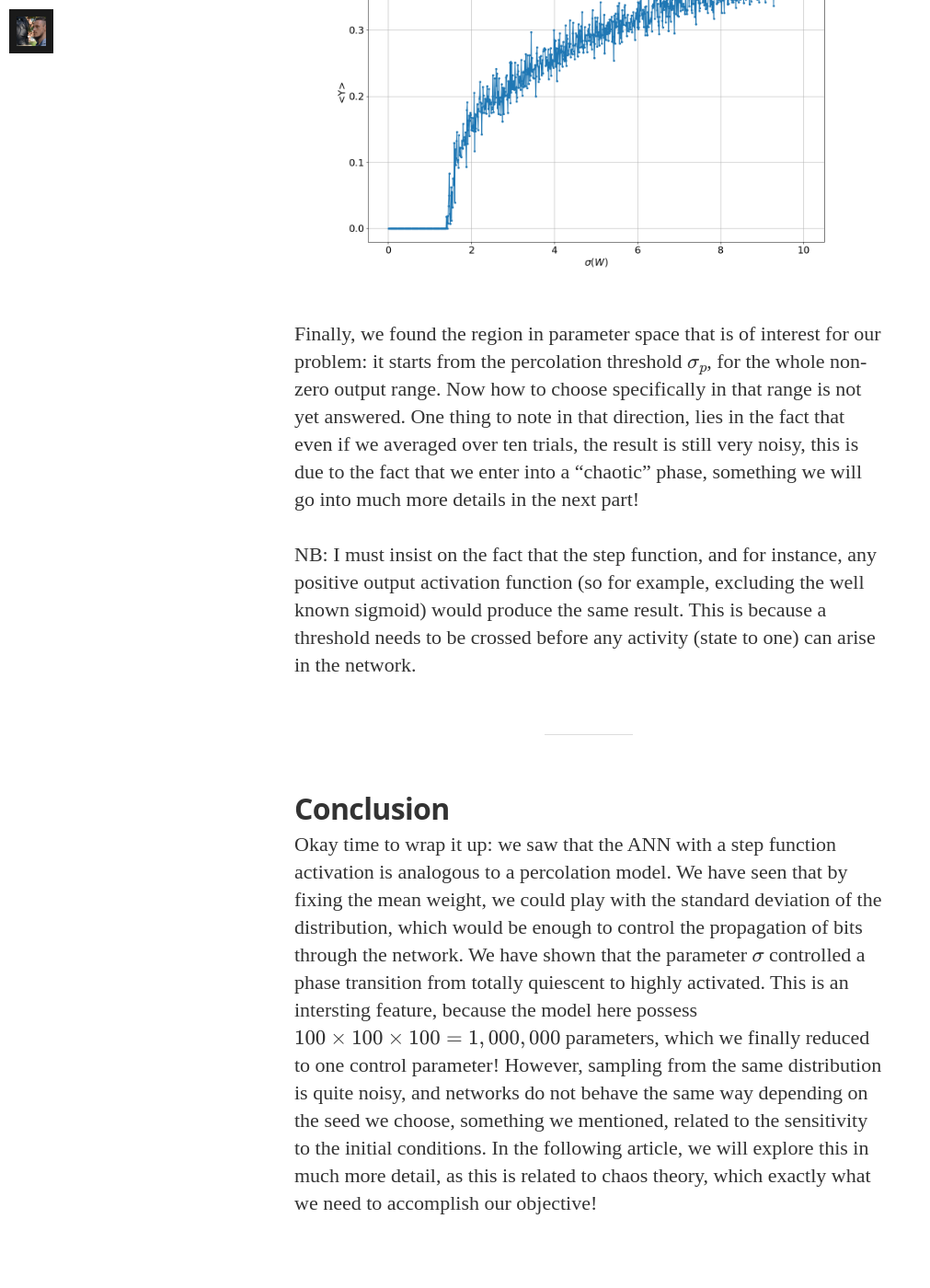
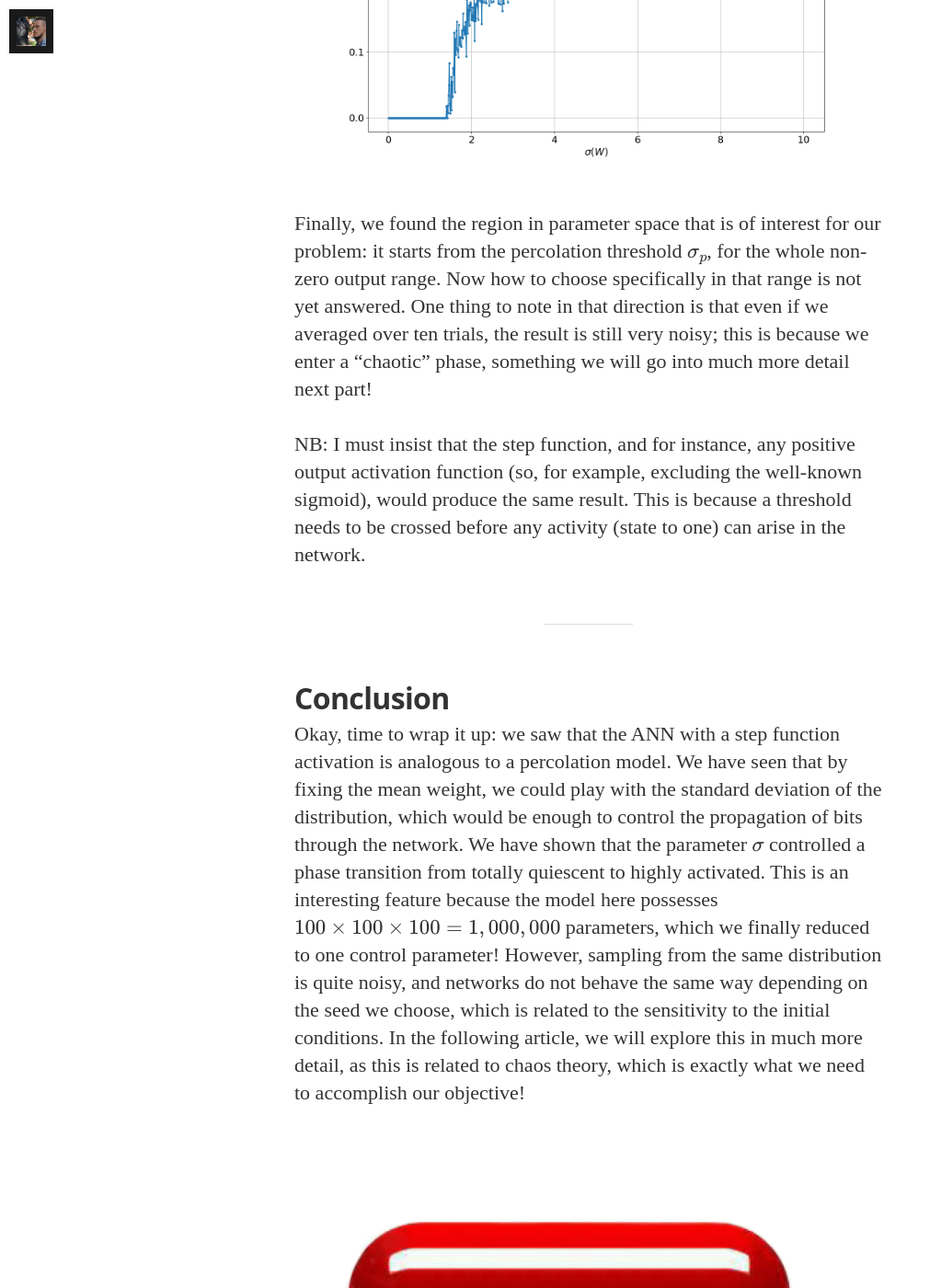
Before and after one commit to ManuNeuro/EmmanuelCalvet, a Jekyll site: the page built from _posts/2022-09-24-whitepaper-p2.md, in a window 1280 px wide and 1400 px high, scrolled down 8139 px. Shown: the whole window at 92% size, without its empty margins (0-1011 px from the left). Built offline with Jekyll 4.4.1, drawn with Linux system fonts in a browser that asks for light colours; nearby versions of some CDN libraries; some web fonts are replaced; formulas are drawn with MathJax 3; comment, search, counter and statistics services are not loaded; some of the changed text lies outside the part shown.

Commit message:
Finilize whitepaper p2

````diff
--- a/_posts/2022-09-24-whitepaper-p2.md
+++ b/_posts/2022-09-24-whitepaper-p2.md
@@ -6,7 +6,7 @@ comments: true
 image: /assets/article_images/2022-09-24-whitepaper-p2/whitepaper-cover.jpg
 ---
 
-In the previous [article](https://manuneuro.github.io/EmmanuelCalvet//quantum,/crypto/2022/09/01/whitepaper-p1.html), I introduced the concept of elliptic curve and how it can securely produce a *public key* form a *private key*. I also proposed to explore Artificial Neural Network (ANN) as a replacement of the elliptic curve. We are going to to design an alternative secure public key generator, with the help of ANN, so let's dive in!
+In the previous [article](https://manuneuro.github.io/EmmanuelCalvet//quantum,/crypto/2022/09/01/whitepaper-p1.html), I introduced the concept of elliptic curve and how it can securely produce a *public key* form a *private key*. I also proposed to explore Artificial Neural Network (ANN) as a replacement for the elliptic curve. We will design an alternative secure public key generator with the help of ANN, so let's dive in!
 
 I formalized the problem of generating a public key as finding a deterministic function $F$, such that:
 
@@ -16,19 +16,19 @@ With $F$ being not invertible, meaning that $F^{-1}$ does not exist:
 
 $$\LARGE F^{-1}(public\_key) \ne private\_key$$
 
-Unfortunately, invertibility in a neural network is not necessarily easy to obtain. This is because, if you can train a neural network to map $y=f(x)$, in theory, you can also train another neural net to approximate the inverse $x=f'(y)$. However, we will deal with this issue in the next article.
+Unfortunately, invertibility in a neural network is not necessarily easy to obtain. This is because, if you can train a neural network to map $y=f(x)$, in theory, you can also train another neural net to approximate the inverse $x=f'(y)$. However, we will deal with this issue in the following article.
 
-Now, you probably remember that we gave ourselves the challenge of not using learning in the first part. This way, we will dive into a deeper understanding of the properties of the ANN!
+You probably remember that we gave ourselves the challenge of not using learning in the first part. This way, we will dive into a deeper understanding of the properties of the ANN!
 
 ***
 
 ## Designing the neural network
 
-We are going to use a binary activation function, so let me reintroduce an image from my previous article, if you need a refresher on the definition of ANN:
+We are going to use a binary activation function, so let me reintroduce an image from my previous article if you need a refresher on the definition of ANN:
 
 ![The artificial neuron is a mathematical simplification of a biological neuron, composed of an activation function f (here, we use the step function). The neuron receives a weighted (W) sum of inputs (X), such that its output is y=f(X, W). Note that the action of the neuron is completely deterministic. Moreover, one neurone alone is also non-invertible; Image generated by the author.]({{ '/assets/article_images/2022-09-24-whitepaper-p2/pic2.png' | relative_url }})
 
-I want to design a function $F$ that takes a binary word as input, and outputs a binary number. Using binary neurons is thus an obvious choice. All neuron states are going to be either 1 or 0, depending on the sign of the weighted sum they receive in input:
+I want to design a function $F$ that takes a binary word as input and outputs a binary number. Using binary neurons is thus an obvious choice. All neuron states are either 0 or 1, depending on the sign of the weighted sum they receive in input:
 
 $$\LARGE y=f(p)= \left\{ \begin{matrix}
  1 \space\space if \space p\ge0\\
@@ -36,7 +36,7 @@ $$\LARGE y=f(p)= \left\{ \begin{matrix}
 \end{matrix} \right.
 $$
 
-One thing that is very interesting with ANN, is that we can specify very easily both the size of inputs and output, such that it fits our needs, so for the rest of the article, we will choose $n=100$ bits word, both for the public and private keys. So here is the architecture of our neural network:
+One thing that is very interesting with ANN is that we can specify very easily both the size of inputs and output, such that it fits our needs, so for the rest of the article, we will choose $n=100$ bits word, both for the public and private keys. So here is the architecture of our neural network:
 
 ```
 # Network
@@ -55,7 +55,7 @@ In the following, we assume that the network's input is the vector $X\in \left\{
 
 $$\LARGE Y=F_{net}(X, W)$$
 
-Where $F_{net}(.)$ is the neural network that receives the input $X$ and is parametrized by the parameter $W$.
+Where $F_{net}(.)$ is the neural network function, receiving input $X$ and parametrized by parameter $W$.
 
 *NB: I uploaded the code for the demonstration on [GitHub](https://github.com/ManuNeuro/whitepaper.git). So I highly encourage you to check and try it by yourself.*
 
@@ -63,36 +63,36 @@ Where $F_{net}(.)$ is the neural network that receives the input $X$ and is para
 
 Generally, the process of finding the weights is done with machine learning technics, but here we are doing it manually because it is so much more fun, and I promise It will bring exciting insights!
 
-So before playing with the weights, we first need a distribution; we are going to choose the normal distribution $W \sim \mathcal{N}(\mu, \sigma)$ parametrized by both it's mean $\mu$ and standard deviation $\sigma$:
+So before playing with the weights, we first need a distribution; we are going to choose the normal distribution $W \sim \mathcal{N}(\mu, \sigma)$ parametrized by both its mean $\mu$ and standard deviation $\sigma$:
 
 ![]({{ '/assets/article_images/2022-09-24-whitepaper-p2/normal-weight.png' | relative_url }})
 <center><i>The Gaussian weight distribution with parameter $\mu=-0.5$ and $\sigma=0.1$. The vertical axis displays the probability of obtaining the value $W$ on the horizontal axis; Image generated by the author.</i></center>
 
 <br>
 
-The choice of this distribution is not totally arbitrary, as it is a unimodal distribution, fully described by its first and second moments, higher order moments are zero. As we will see later, this is an interesting property because the output/input relationship will only be controlled by the two parameters $\mu$ and $\sigma$.
+The choice of this distribution is not arbitrary, as it is a unimodal distribution, fully described by its first and second moments; higher order moments are zero. As we will see later, this is an interesting property because the output/input relationship will only be controlled by the two parameters $\mu$ and $\sigma$.
 
 ## Percolation
 
-Before we can decide what parameters are the best for the weight distribution, we will build our intuition on the behaviour of this ANN. The idea here is to get an understanding of the impact of the distribution parameters on the propagation of the bits layer to layer, from the input, to the output. Now as I will show in this section, I also chose the binary ANN because it possesses a direct analogy with a real physical problem: [percolation](https://introcs.cs.princeton.edu/java/24percolation/).
+Before we can decide what parameters are the best for the weight distribution, we will build our intuition on the behaviour of this ANN. The idea here is to understand how the weights distribution parameters impact the propagation of bits, layer to layer, from the input, to the output. Now, as I will show in this section, I also chose the binary ANN because it analogous to an actual physical problem: [percolation](https://introcs.cs.princeton.edu/java/24percolation/).
 
-In physics, percolation is the study of the propagation of a perturbation in a substrate. For example, you can imagine someone wanting to design a physical system and evaluate water infiltration inside it. The typical percolation question could be: "How much damage before the water completely infiltrates my system?"
+In physics, percolation studies the propagation of a perturbation in a substrate. For example, you can imagine someone wanting to design a physical system and evaluate water infiltration inside it. The typical percolation question could be: "How much damage before the water completely infiltrates my system?"
 
 ![]({{ '/assets/article_images/2022-09-24-whitepaper-p2/crack.png' | relative_url }})
 
-Stated in more general -and theory driven- terms, this is equivalent to ask:
+Stated in more general terms, this is equivalent to asking:
 > What is the point -in parameter space- where the perturbation traverses through the system side to side?
 
-![Percolation can be seen as the question whethere a fluide, or a perturbation, or a even random walker, could go through a maze, side to side, without being stuck in the middle of it; Image generated by the author.]({{ '/assets/article_images/2022-09-24-whitepaper-p2/schematic.png' | relative_url }})
+![Percolation asks whether a fluid, a perturbation, or even a random walker, could go through a maze, side to side, without being stuck in the middle of it; Image generated by the author.]({{ '/assets/article_images/2022-09-24-whitepaper-p2/schematic.png' | relative_url }})
 
 Now, this analogy will be evident by looking at the picture below; I plot all states of each layer as either black (0) or white (1) pixels. The horizontal axis displays the state of neurons at each layer, while the horizontal axis is the corresponding index of the layer. As such, index 0 corresponds to the input layer, which is randomly initialized, and index 101 represents the network's output; in between, indexes represent hidden layers.
 
 ![Percolation transition: (left) only the input layer is activated, but no activity in the subsequent layers due to the negative weight distribution. (center) activity propagates in the hierarchy but dies out before it can reach the last output layer. (right) the activity propagates throughout the whole network and reaches the output layer.]({{ '/assets/article_images/2022-09-24-whitepaper-p2/percolation.png' | relative_url }})
 
 
-As shown in the histogram of weight plot, the distribution for $\sigma=0.1$ only gives negative weights; thus it is not surprising that all layers are giving zero states; indeed, the only way for a neuron to be active is to receive a sum of inputs greater than zero. As we increase the weight variance $\sigma=1.5$, we start to get some positive weights in the distribution, so we reach a point where the bits can propagate in the hierarchy of hidden layers. However, the bit propagation suddenly stops mid-way, and the output still remains zero. This due to the preponderance of inhibitory(negative) weights. Now, as we increase the variance again $\sigma=5$, the distribution has far more positive weights, and we can see that neurons in all layers are now active; this activity indeed cascades through the whole network up to the output. In that case, we reached what we call: the *percolation threshold*.
+As shown in the weights histogram, the distribution for $\sigma=0.1$ only gives negative weights; thus, it is not surprising that all layers give zero states; indeed, the only way for a neuron to be active is to receive a sum of inputs greater than zero. As we increase the weight variance $\sigma=1.5$, we start to get some positive weights in the distribution, so we reach a point where the bits can propagate in the hierarchy of hidden layers. However, the bit propagation suddenly stops mid-way, and the output remains zero. This is due to the majority of inhibitory(negative) weights. Now, as we increase the variance again $\sigma=5$, the distribution has far more positive weights, and we can see that neurons in all layers are now active; this activity indeed cascades through the whole network up to the output. In that case, we reached what we call: the *percolation threshold*.
 
-In theory, the percolation threshold is defined as the point in parameter space where the perturbation can propagate at infinity. Here we have $100$ layers, if our goal was to know with precision the position of this threshold, we could increase the number of hidden layers. For our purpose, $100$ is long enough, since we only will transit by that point, and seek out another type of dynamic, after percolation. As such, we will assume that the percolation threshold is reached as soon as the output is non-zero.
+In theory, the percolation threshold is defined as the point in parameter space where the perturbation can propagate at infinity. Here we have $100$ layers; if our goal was to know with precision the position of this threshold, we could increase the number of hidden layers. For our purpose, $100$ is long enough since we only will transit by that point and seek out another dynamic within percolation. We will assume that the percolation threshold is reached as soon as the output is non-zero.
 
 Now I want to stress that we are randomly generating our weight matrix and that when we reach the percolation threshold, different seeds will start giving very different results! You can observe this in the picture below, with the same parameters $\mu=-0.5$ and $\sigma=1.5$ for four other seeds.
 
@@ -104,16 +104,16 @@ To illustrate the percolation transition, we can simply take the average of the
 
 To generate the picture below, we took $1000$ points for $\sigma \in \[0.01, 10\]$. As expected, there is a parameter region where the output is always zero. The percolation threshold is exactly when the activity starts to be non-zero, so in our case with $\mu=-0.5$, it is around $\sigma_p \sim 1.4$. Above the percolation threshold, we have more and more activity in the network, and consequently, the output has more and more non-zero values; hence the averaged output increases.
 
-![Percolation transition: the vertical axis displays the mean output averaged over 10 realizations of the weight distribution, and parametrized by the standard deviation shown in horizontal axis; Image generated by the author.]({{ '/assets/article_images/2022-09-24-whitepaper-p2/output.png' | relative_url }})
+![Percolation transition: the vertical axis displays the mean output, averaged over ten realizations, of the weight distribution, and parametrized by the standard deviation shown in the horizontal axis; Image generated by the author.]({{ '/assets/article_images/2022-09-24-whitepaper-p2/output.png' | relative_url }})
 
 
-Finally, we found the region in parameter space that is of interest for our problem: it starts from the percolation threshold $\sigma_p$, for the whole non-zero output range. Now how to choose specifically in that range is not yet answered. One thing to note in that direction, lies in the fact that even if we averaged over ten trials, the result is still very noisy, this is due to the fact that we enter into a "chaotic" phase, something we will go into much more details in the next part!
+Finally, we found the region in parameter space that is of interest for our problem: it starts from the percolation threshold $\sigma_p$, for the whole non-zero output range. Now how to choose specifically in that range is not yet answered. One thing to note in that direction is that even if we averaged over ten trials, the result is still very noisy; this is because we enter a "chaotic" phase, something we will go into much more detail next part!
 
-NB: I must insist on the fact that the step function, and for instance, any positive output activation function (so for example, excluding the well known sigmoid) would produce the same result. This is because a threshold needs to be crossed before any activity (state to one) can arise in the network.
+NB: I must insist that the step function, and for instance, any positive output activation function (so, for example, excluding the well-known sigmoid), would produce the same result. This is because a threshold needs to be crossed before any activity (state to one) can arise in the network.
 
 ***
 ## Conclusion
-Okay time to wrap it up: we saw that the ANN with a step function activation is analogous to a percolation model. We have seen that by fixing the mean weight, we could play with the standard deviation of the distribution, which would be enough to control the propagation of bits through the network. We have shown that the parameter $\sigma$ controlled a phase transition from totally quiescent to highly activated. This is an intersting feature, because the model here possess $100\times100\times100=1,000,000$ parameters, which we finally reduced to one control parameter! However, sampling from the same distribution is quite noisy, and networks do not behave the same way depending on the seed we choose, something we mentioned, related to the sensitivity to the initial conditions. In the following article, we will explore this in much more detail, as this is related to chaos theory, which exactly what we need to accomplish our objective!
+Okay, time to wrap it up: we saw that the ANN with a step function activation is analogous to a percolation model. We have seen that by fixing the mean weight, we could play with the standard deviation of the distribution, which would be enough to control the propagation of bits through the network. We have shown that the parameter $\sigma$ controlled a phase transition from totally quiescent to highly activated. This is an interesting feature because the model here possesses $100\times100\times100=1,000,000$ parameters, which we finally reduced to one control parameter! However, sampling from the same distribution is quite noisy, and networks do not behave the same way depending on the seed we choose, which is related to the sensitivity to the initial conditions. In the following article, we will explore this in much more detail, as this is related to chaos theory, which is exactly what we need to accomplish our objective!
 
 ![]({{ '/assets/article_images/2022-09-24-whitepaper-p2/redpill.png' | relative_url }})
-<center> Beware chaos, we go down the rabbit hole! </center>
+<center> Beware chaos; we go down the rabbit hole! </center>
````
